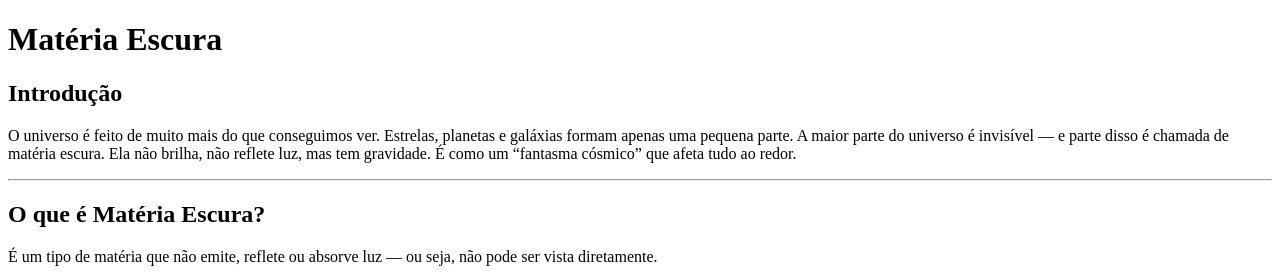
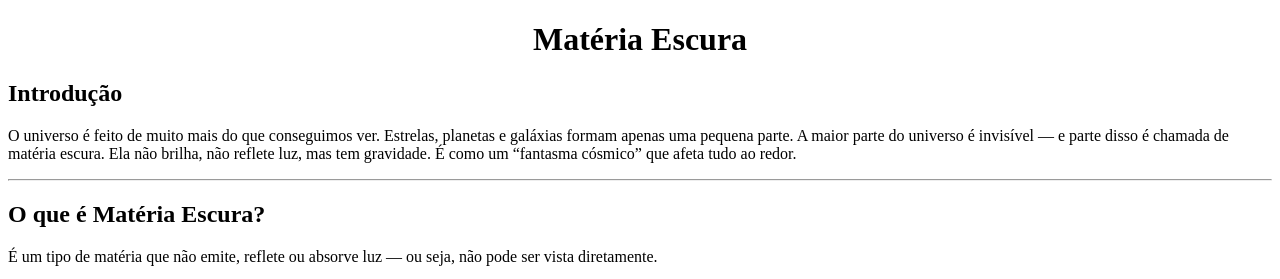
Before and after one commit to Josecity/Universo-da-Astronomia, a plain HTML site: page materia_escura.html in a window 1280 px wide. Shown: the top 279 px of the page. Drawn offline with Linux system fonts and the light colour scheme.

```diff
--- a/materia_escura.html
+++ b/materia_escura.html
@@ -7,7 +7,7 @@
 </head>
 <body>
 
-    <h1>Matéria Escura</h1>
+    <center><h1>Matéria Escura</h1></center>
 
     <h2>Introdução</h2>
 
```
